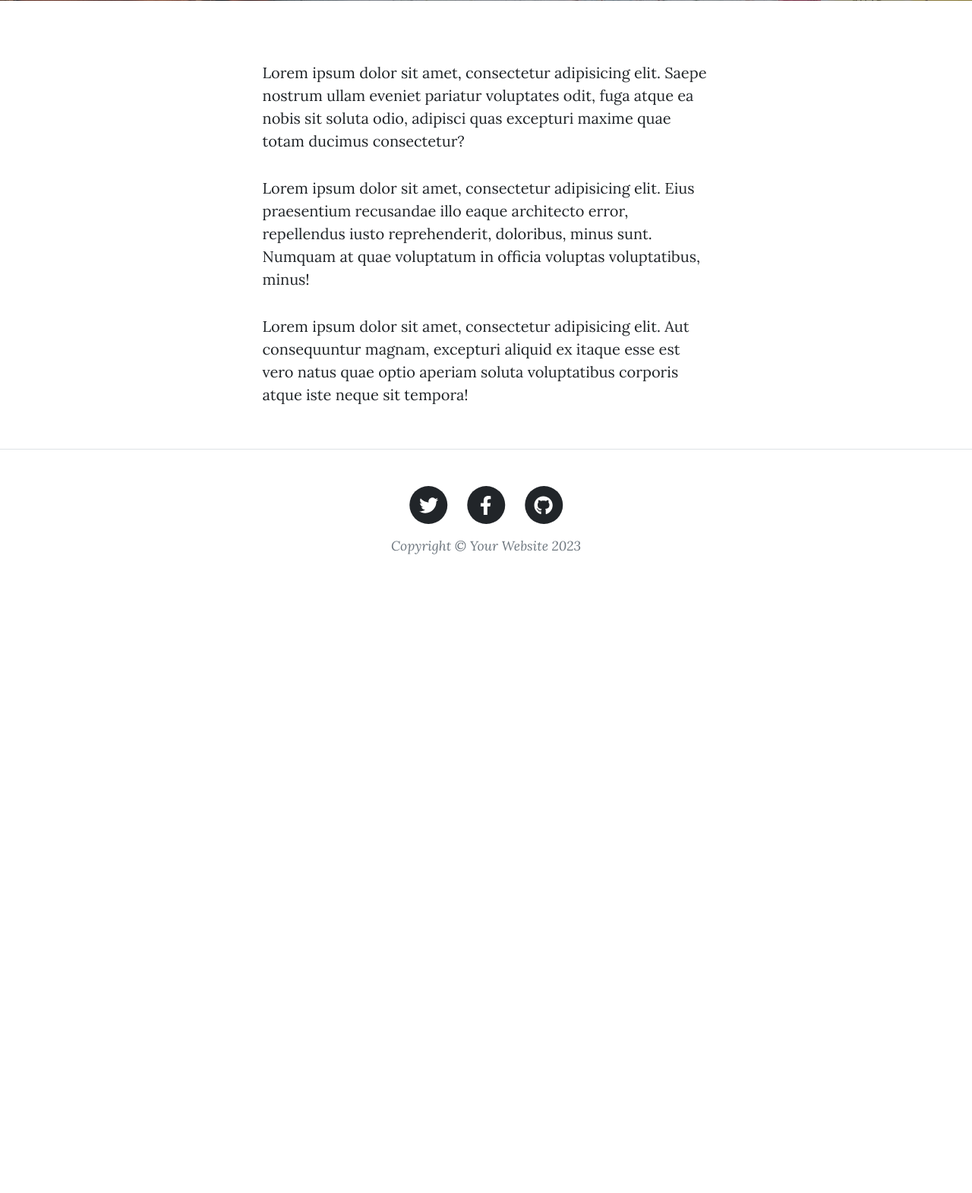
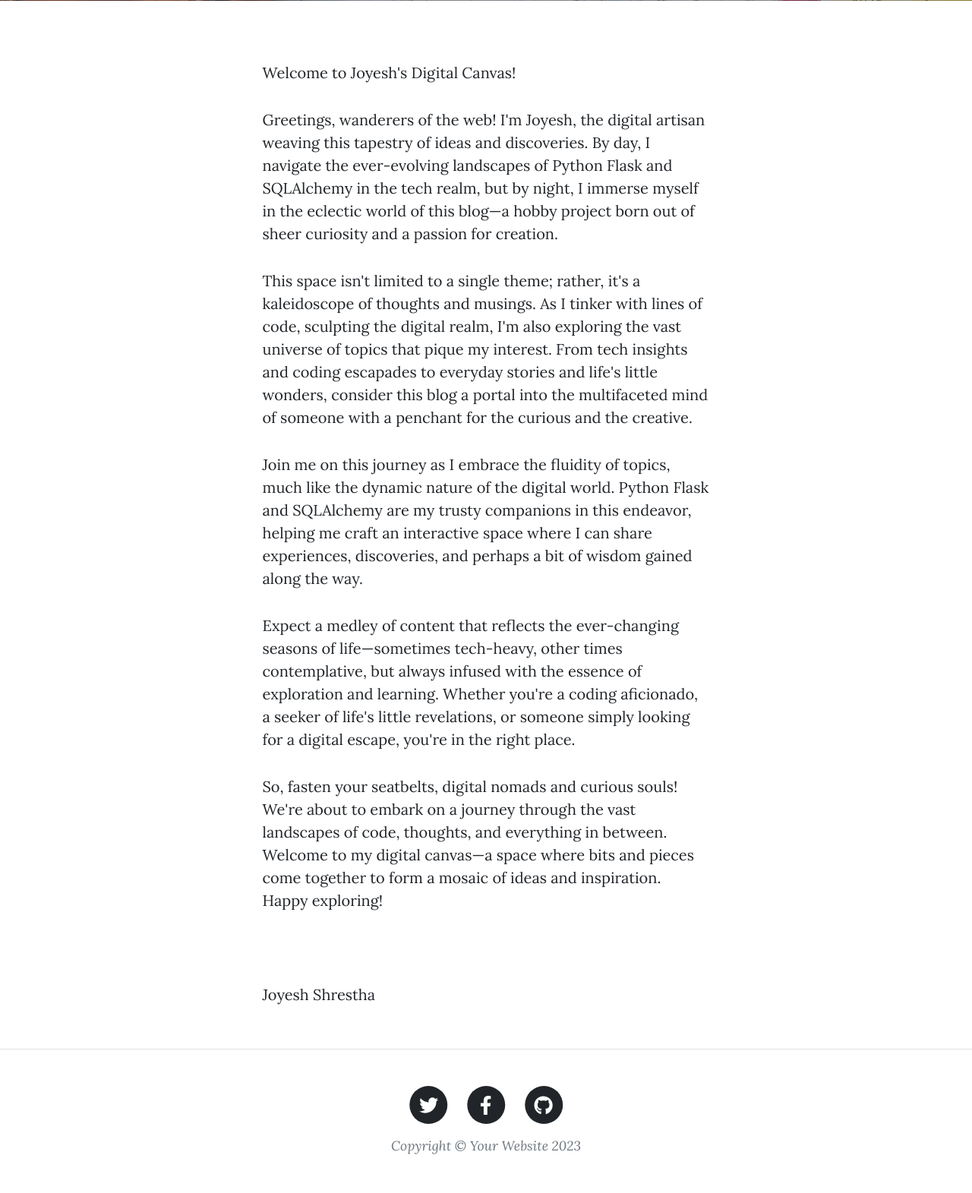
Before and after one commit to JoyeshShrestha/Full-Blog-Website, a Flask app: page /about in a window 1280 px wide. Shown: the part 531-2102 px from the top of the page at 76% size. Before the commit the page ends 1261 px from the top, so only its background shows below. Run offline with Flask 3, Linux system fonts and the light colour scheme; some libraries are stand-ins or nearby versions.

Commit message:
about me updated

```diff
--- a/templates/about.html
+++ b/templates/about.html
@@ -21,24 +21,47 @@
   <div class="container px-4 px-lg-5">
     <div class="row gx-4 gx-lg-5 justify-content-center">
       <div class="col-md-10 col-lg-8 col-xl-7">
+        <p>Welcome to Joyesh's Digital Canvas!</p>
         <p>
-          Lorem ipsum dolor sit amet, consectetur adipisicing elit. Saepe
-          nostrum ullam eveniet pariatur voluptates odit, fuga atque ea nobis
-          sit soluta odio, adipisci quas excepturi maxime quae totam ducimus
-          consectetur?
+          Greetings, wanderers of the web! I'm Joyesh, the digital artisan
+          weaving this tapestry of ideas and discoveries. By day, I navigate the
+          ever-evolving landscapes of Python Flask and SQLAlchemy in the tech
+          realm, but by night, I immerse myself in the eclectic world of this
+          blog—a hobby project born out of sheer curiosity and a passion for
+          creation.
         </p>
         <p>
-          Lorem ipsum dolor sit amet, consectetur adipisicing elit. Eius
-          praesentium recusandae illo eaque architecto error, repellendus iusto
-          reprehenderit, doloribus, minus sunt. Numquam at quae voluptatum in
-          officia voluptas voluptatibus, minus!
+          This space isn't limited to a single theme; rather, it's a
+          kaleidoscope of thoughts and musings. As I tinker with lines of code,
+          sculpting the digital realm, I'm also exploring the vast universe of
+          topics that pique my interest. From tech insights and coding escapades
+          to everyday stories and life's little wonders, consider this blog a
+          portal into the multifaceted mind of someone with a penchant for the
+          curious and the creative.
         </p>
         <p>
-          Lorem ipsum dolor sit amet, consectetur adipisicing elit. Aut
-          consequuntur magnam, excepturi aliquid ex itaque esse est vero natus
-          quae optio aperiam soluta voluptatibus corporis atque iste neque sit
-          tempora!
+          Join me on this journey as I embrace the fluidity of topics, much like
+          the dynamic nature of the digital world. Python Flask and SQLAlchemy
+          are my trusty companions in this endeavor, helping me craft an
+          interactive space where I can share experiences, discoveries, and
+          perhaps a bit of wisdom gained along the way.
         </p>
+        <p>
+          Expect a medley of content that reflects the ever-changing seasons of
+          life—sometimes tech-heavy, other times contemplative, but always
+          infused with the essence of exploration and learning. Whether you're a
+          coding aficionado, a seeker of life's little revelations, or someone
+          simply looking for a digital escape, you're in the right place.
+        </p>
+        <p>
+          So, fasten your seatbelts, digital nomads and curious souls! We're
+          about to embark on a journey through the vast landscapes of code,
+          thoughts, and everything in between. Welcome to my digital canvas—a
+          space where bits and pieces come together to form a mosaic of ideas
+          and inspiration. Happy exploring!
+        </p>
+        <br />
+        <p>Joyesh Shrestha</p>
       </div>
     </div>
   </div>
```
